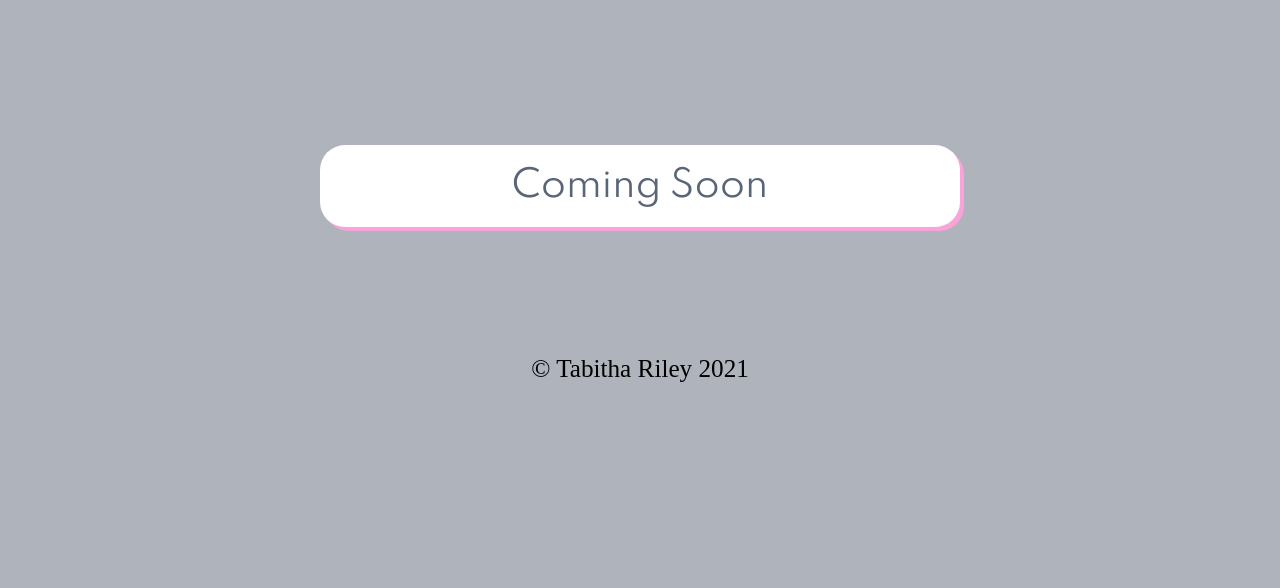
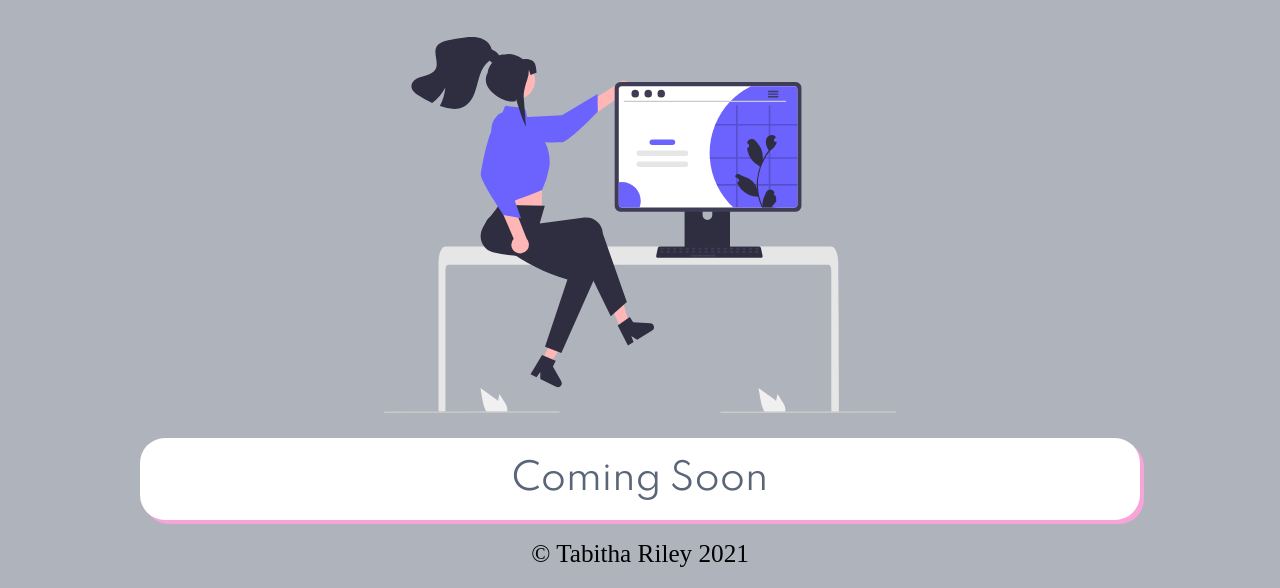
Before and after one commit to tabitha-r/dev-portfolio, a plain HTML site: page index.html in a window 1280 px wide. Shown: the part 215-803 px from the top of the page. Drawn offline with Linux system fonts and the light colour scheme; a web font is replaced by a local one.

Commit message:
Add image

```diff
--- a/index.html
+++ b/index.html
@@ -15,9 +15,12 @@
             <h1>Tabitha Riley</h1>
             <h2>Digital Solutions</h2>
         </div>
+        <div class="flex2">
+            <img src="./undraw_designer_life_re_6ywf.svg">
             <div class="text-box">
                 <h2>Coming Soon</h2>
                 <p></p>
+            </div>
         </div>
         <footer>
             <p>© Tabitha Riley 2021</p>
--- a/styles.css
+++ b/styles.css
@@ -53,8 +53,9 @@ p {
 
 .text-box {
     text-align: center;
-    margin: 10% 25%;
     background-color: #fff;
+    width: 75%;
+    margin: auto;
     border-radius: 25px;
     padding: 20px;
     box-shadow: 4px 4px 0px #F8A4D8;
@@ -62,3 +63,14 @@ p {
 
 footer {
     text-align: center;
+    margin: 20px;
+}
+
+.flex2 img {
+    margin: 20px auto;
+    width: 40%;
+}
+
+.flex2 {
+    text-align: center;
+}
```
Also changed, not shown: undraw_designer_life_re_6ywf.svg (added). Lines whose indentation alone changed are shown as unchanged.
